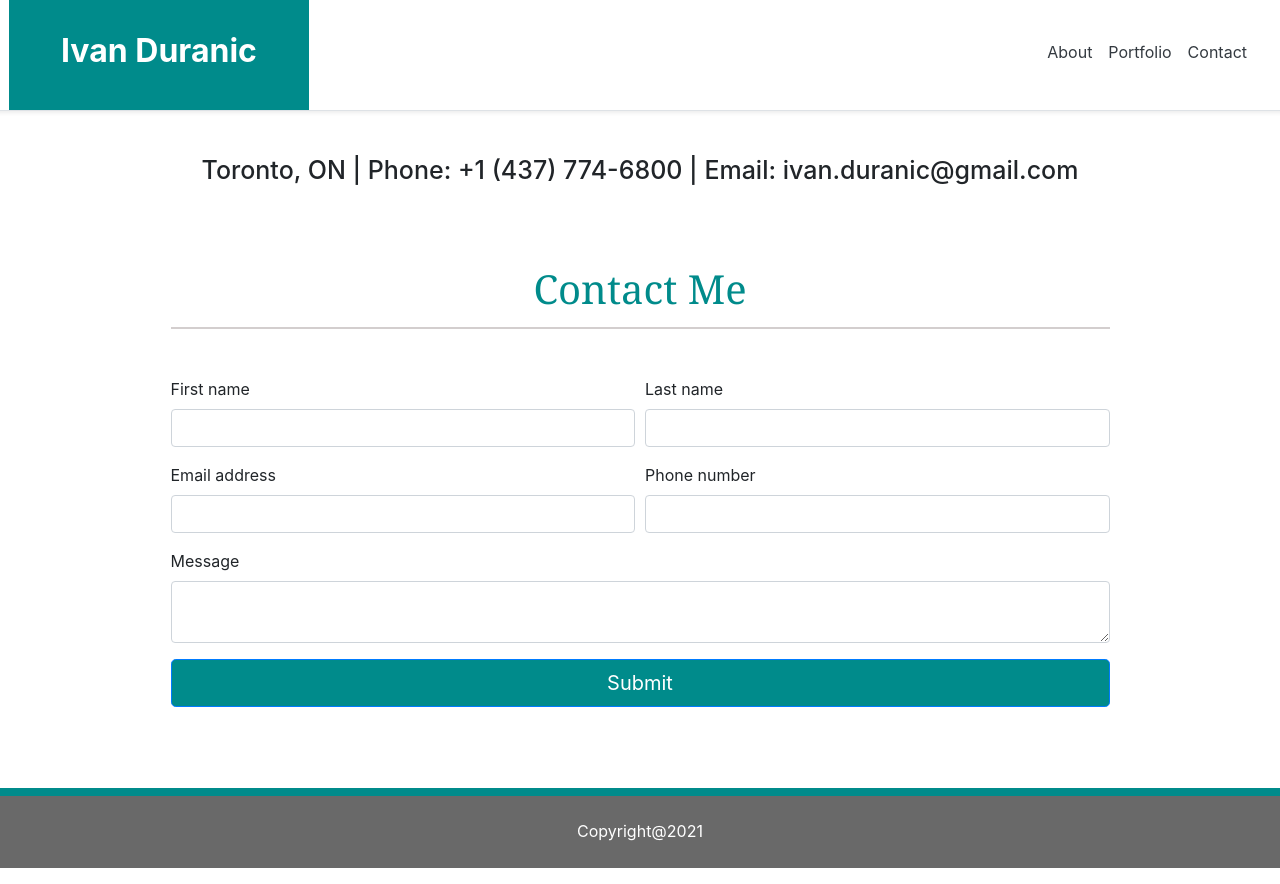
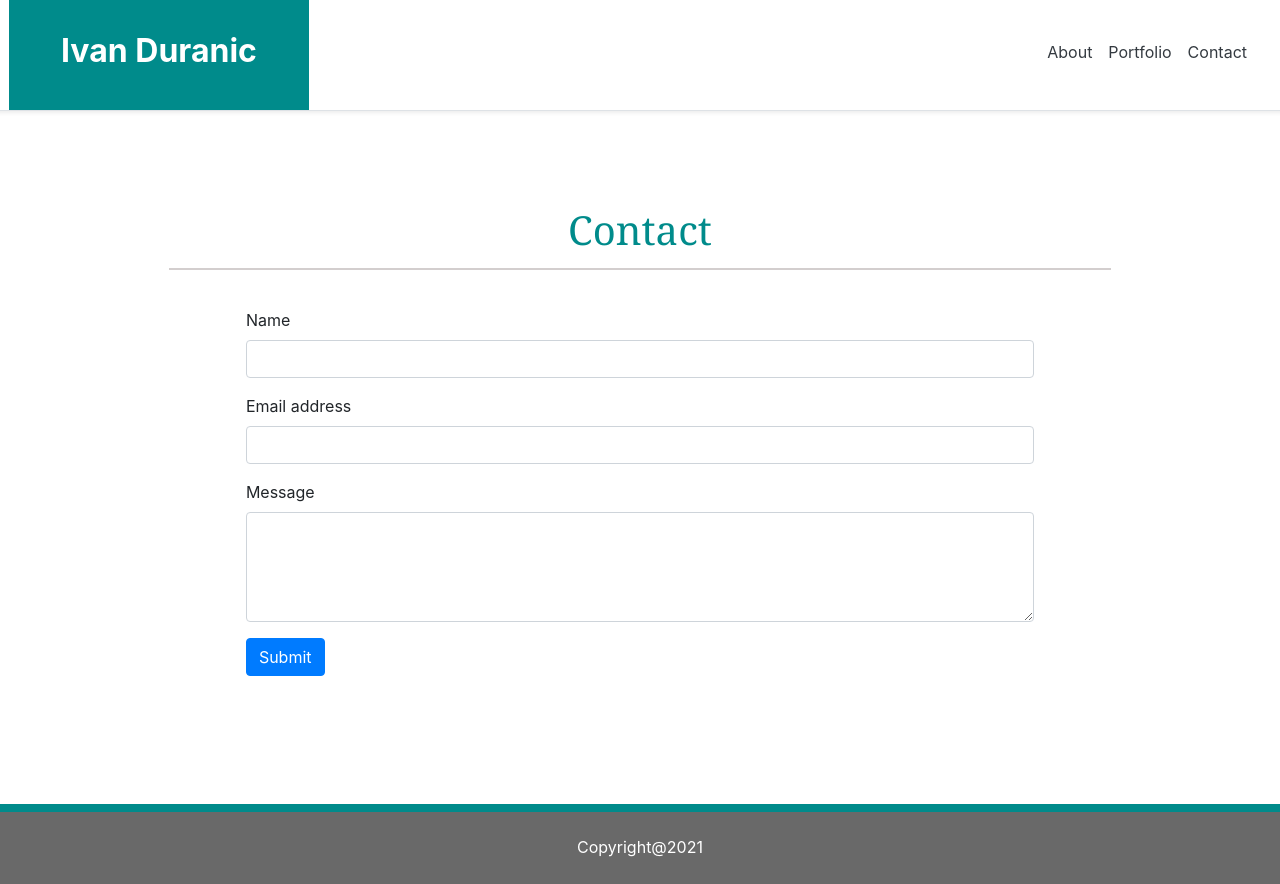
Before and after one commit to ivanduranic/react-portfolio, a React (Create React App) app: page /contact in a window 1280 px wide. Built offline with nearby package versions, Linux system fonts and the light colour scheme.

Commit message:
repaired contact form

```diff
--- a/package.json
+++ b/package.json
@@ -4,6 +4,7 @@
   "version": "0.1.0",
   "private": true,
   "dependencies": {
+    "@hookform/resolvers": "^1.3.5",
     "@testing-library/jest-dom": "^5.11.9",
     "@testing-library/react": "^11.2.5",
     "@testing-library/user-event": "^12.8.1",
@@ -13,6 +14,7 @@
     "jquery": "^3.6.0",
     "react": "^17.0.1",
     "react-dom": "^17.0.1",
+    "react-hook-form": "^6.15.4",
     "react-router-dom": "^5.2.0",
     "react-scripts": "4.0.3",
     "web-vitals": "^1.1.0"
--- a/src/components/Contact.js
+++ b/src/components/Contact.js
@@ -1,147 +1,56 @@
-import React, { Component } from "react";
-import axios from "axios";
+import React from "react";
 
-class Contact extends Component {
-  state = {
-    fname: "",
-    lname: "",
-    email: "",
-    phone: "",
-    company: "",
-    message: "",
-    sent: false,
-    msg: "",
-  };
-
-  resetForm = () => {
-    this.setState({
-      fname: "",
-      lname: "",
-      email: "",
-      phone: "",
-      company: "",
-      message: "",
-    });
-  };
-
-  formSubmit = (e) => {
-    e.preventDefault();
-
-    this.setState({
-      msg: "...sending",
-    });
-
-    let data = {
-      fname: this.state.fname,
-      lname: this.state.lname,
-      email: this.state.email,
-      phone: this.state.phone,
-      company: this.state.company,
-      message: this.state.message,
-    };
-    axios
-      .post(data)
-      .then(() => {
-        this.setState({ msg: "Request submitted! Thank you " });
-        this.resetForm();
-      })
-      .catch(() => {
-        this.setState({ msg: "Error, message not sent" });
-      });
-  };
+class App extends React.Component {
+  constructor(props) {
+    super(props);
+    this.state = {
+      name: '',
+      email: '',
+      message: ''
+    }
+  }
 
   render() {
-    return (
-      <div className="container my-auto justify-content-md-center">
-        <div className="row justify-content-md-center">
-          <div>
-            <h6 id="contacts">
-              Toronto, ON | Phone: +1 (437) 774-6800 | Email: ivan.duranic@gmail.com
-            </h6>
+    return(
+      <div className="row my-auto justify-content-md-center">
+      <div className="col-md-9" id="container2">
+      <div className="App">
+        <h1 className="title">Contact</h1>
+        <form id="contact-form" onSubmit={this.handleSubmit.bind(this)} method="POST">
+          <div className="form-group">
+            <label htmlFor="name">Name</label>
+            <input type="text" className="form-control" value={this.state.name} onChange={this.onNameChange.bind(this)} />
           </div>
-        </div>
-        <div className="row">
-          <div className="col-md-12" id="colContact">
-            <form method="POST" onSubmit={(e) => this.formSubmit(e)}>
-              <h1 className="title">Contact Me</h1>
-              <br />
-              <div className="form-group">
-                <h4 className="row justify-content-md-center">
-                  {this.state.msg}
-                </h4>
-              </div>
-              <div className="form-row">
-                <div className="form-group col-md-6">
-                  <label htmlFor="inputFName">First name</label>
-                  <input
-                    type="text"
-                    className="form-control"
-                    onChange={(e) => this.setState({ fname: e.target.value })}
-                    id="fName"
-                    name="fName"
-                    value={this.state.fname}
-                  />
-                </div>
-                <div className="form-group col-md-6">
-                  <label htmlFor="inputLName">Last name</label>
-                  <input
-                    type="text"
-                    className="form-control"
-                    onChange={(e) => this.setState({ lname: e.target.value })}
-                    id="lName"
-                    name="lName"
-                    value={this.state.lname}
-                  />
-                </div>
-              </div>
-              <div className="form-row">
-                <div className="form-group col-md-6">
-                  <label htmlFor="inputEmail">Email address</label>
-                  <input
-                    type="email"
-                    className="form-control"
-                    onChange={(e) => this.setState({ email: e.target.value })}
-                    id="email"
-                    name="email"
-                    value={this.state.email}
-                  />
-                </div>
-                <div className="form-group col-md-6">
-                  <label htmlFor="inputPhone">Phone number</label>
-                  <input
-                    type="phone"
-                    className="form-control"
-                    onChange={(e) => this.setState({ phone: e.target.value })}
-                    id="phone"
-                    name="phone"
-                    value={this.state.phone}
-                  />
-                </div>
-              </div>
-              <div className="form-group">
-                <label htmlFor="inputMessage">Message</label>
-                <textarea
-                  type="text"
-                  className="form-control"
-                  id="message"
-                  onChange={(e) => this.setState({ message: e.target.value })}
-                  name="message"
-                  value={this.state.message}
-                ></textarea>
-              </div>
-              <button
-                className="btn btn-primary btn-lg btn-block"
-                id="Submit"
-                type="submit"
-              >
-                Submit
-              </button>
-            </form>
+          <div className="form-group">
+            <label htmlFor="exampleInputEmail1">Email address</label>
+            <input type="email" className="form-control" aria-describedby="emailHelp" value={this.state.email} onChange={this.onEmailChange.bind(this)} />
           </div>
-        </div>
+          <div className="form-group">
+            <label htmlFor="message">Message</label>
+            <textarea className="form-control" rows="5" value={this.state.message} onChange={this.onMessageChange.bind(this)} />
+          </div>
+          <button type="submit" className="btn btn-primary">Submit</button>
+        </form>
+      </div>
+      </div>
       </div>
     );
   }
+
+  onNameChange(event) {
+    this.setState({name: event.target.value})
+  }
+
+  onEmailChange(event) {
+    this.setState({email: event.target.value})
+  }
+
+  onMessageChange(event) {
+    this.setState({message: event.target.value})
+  }
+
+  handleSubmit(event) {
+  }
 }
 
-export default Contact;
+export default App;
```
Also changed, not shown: 1 other file (tests, documents, lock files or other folders).
